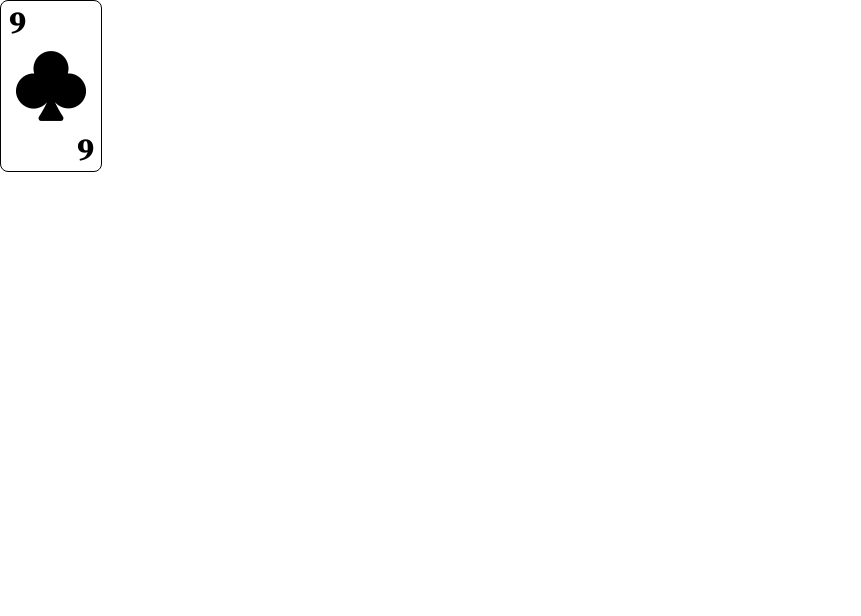
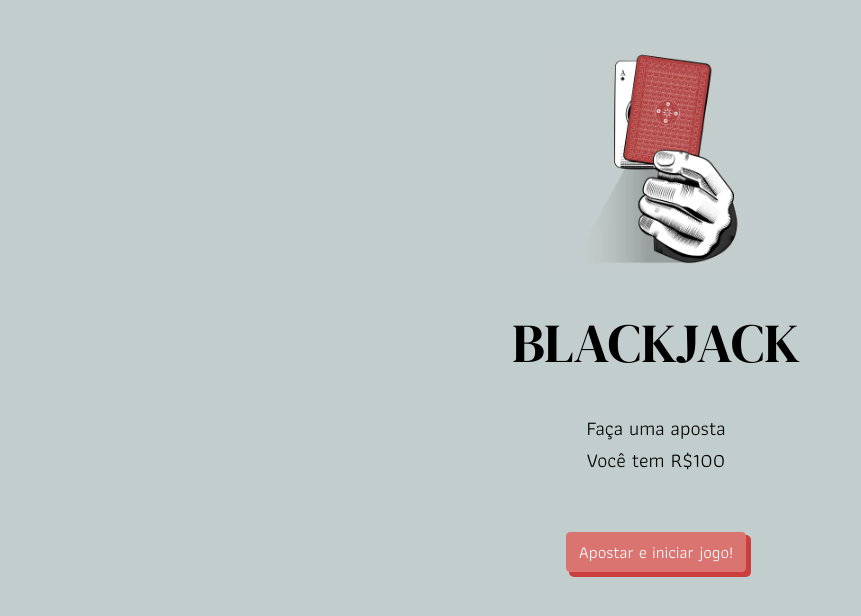
Before and after one commit to luismenslin/blackjack, a React (Create React App) app: page / in a window 1280 px wide. Shown: the top 616 px of the page, without its empty margins (0-861 px from the left). Built offline with nearby package versions, Linux system fonts and the light colour scheme.

Commit message:
Update MainPage.tsx

```diff
--- a/src/App/MainPage.tsx
+++ b/src/App/MainPage.tsx
@@ -5,18 +5,15 @@ import Card from "./Components/Card";
 
 const MainPage = () => {
   const [isGameStarted, setIsGameStarted] = useState(false);
-/*
-*
-* <>
+
+  return (
+       <>
         {!isGameStarted &&
             <div>
                 <GameNotStarted/>
             </div>
         }
       </>
-* */
-  return (
-      <Card/>
   )
 }
 
```
